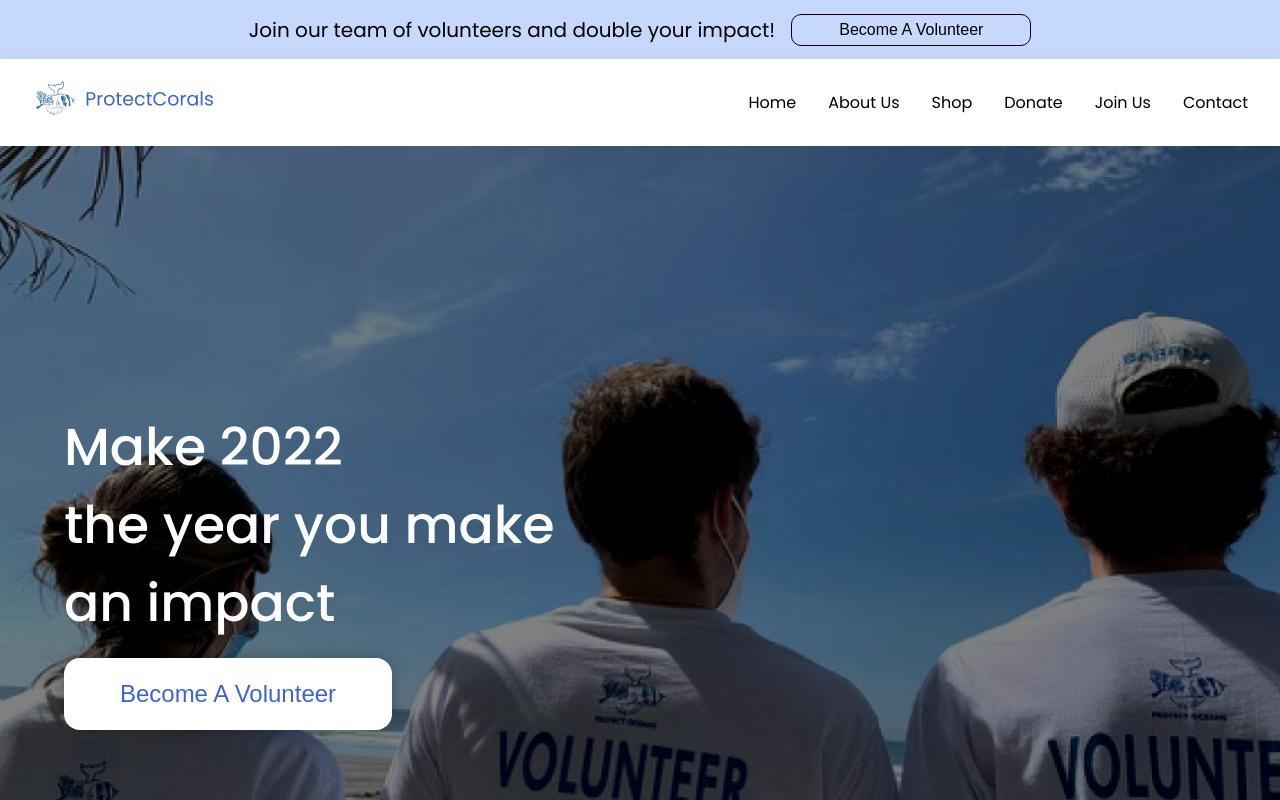
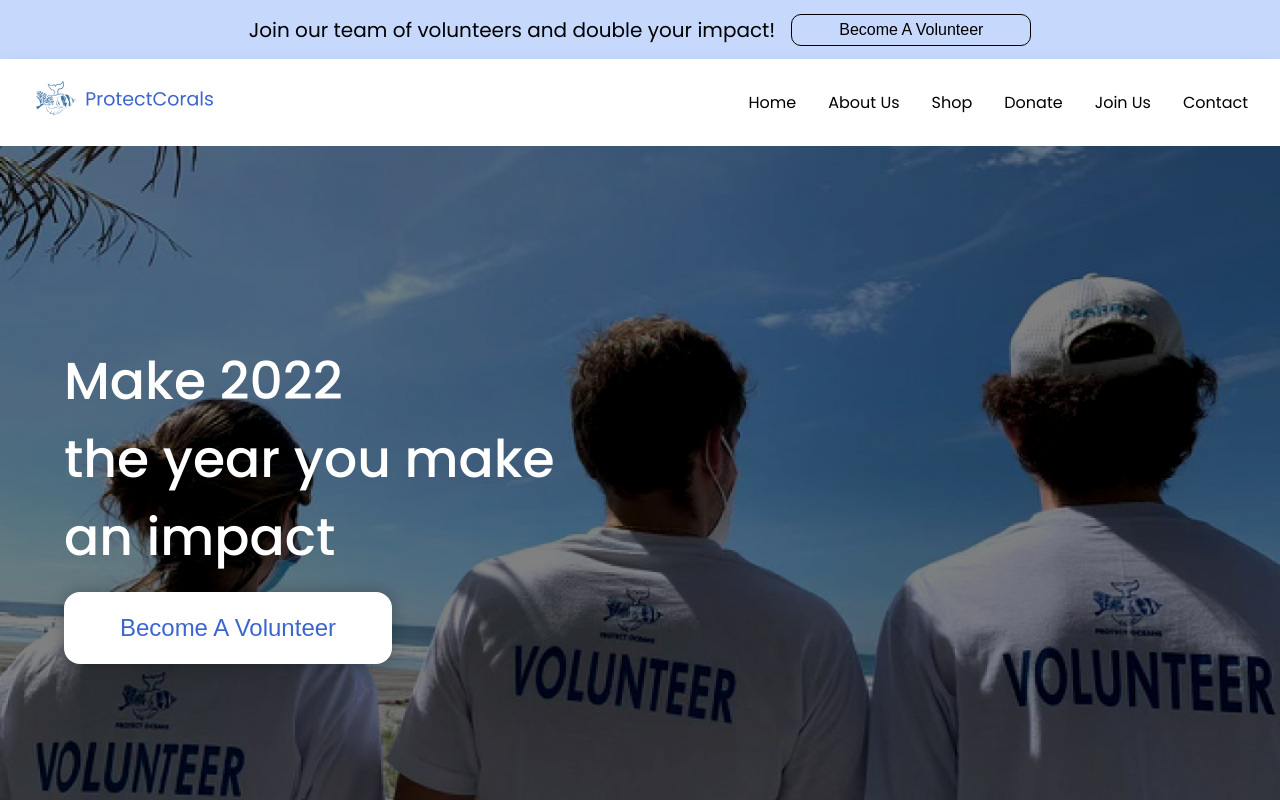
Before and after one commit to codeyStein/ProtectCorals, a Next.js app: page / in a window 1280 px wide. Shown: the top 800 px of the page. Built offline with nearby package versions, Linux system fonts and the light colour scheme.

Commit message:
Optimized Animations

```diff
--- a/package.json
+++ b/package.json
@@ -14,7 +14,8 @@
     "@fortawesome/react-fontawesome": "^0.1.18",
     "next": "12.1.6",
     "react": "18.1.0",
-    "react-dom": "18.1.0"
+    "react-dom": "18.1.0",
+    "react-spinners": "^0.12.0"
   },
   "devDependencies": {
     "eslint": "8.15.0",
--- a/styles/style.css
+++ b/styles/style.css
@@ -24,6 +24,7 @@ body {
 * {
   box-sizing: border-box;
 }
+
 
 
 /* Banner Styles*/
@@ -138,7 +139,7 @@ nav button {
   justify-content: center;
   align-items: center;
 
-  min-height: 810px;
+  min-height: 84.9vh;
 
   background-attachment: fixed;
   background-position: center;
@@ -166,7 +167,8 @@ nav button {
 
   text-align: left;
 
-  animation: fadeinHeader 1000ms cubic-bezier(0, 0, 0.5, 1) 300ms;
+  opacity: 0;
+  animation: fadeinHeader 1000ms cubic-bezier(0, 0, 0.5, 1) 300ms forwards;
 
 }
 
@@ -185,21 +187,21 @@ nav button {
 
   box-shadow: 0px 0rem 1rem var(--clr-translucent);
 
+
   cursor: pointer;
+  opacity: 0;
   transition: all 200ms cubic-bezier(0, 0, 0.5, 1);
-
-  animation: fadein-leftHeader 1000ms cubic-bezier(0, 0, 0.5, 1) 300ms;
+  animation: fadein-leftButton 1000ms cubic-bezier(0, 0, 0.5, 1) 300ms forwards;
 
 }
 
 .main--button:hover,.main--button:focus {
-  transform: translateY(-10px);
-  cursor: pointer;
   box-shadow: 0px 1rem 1.5rem var(--clr-translucent);
 }
 
 
 /* Keyframes*/
+
 @keyframes fadeinHeader {
   from {
     transform: translateY(-16px);
@@ -211,12 +213,12 @@ nav button {
   }
 }
 
-@keyframes fadein-leftHeader {
-  from {
+@keyframes fadein-leftButton {
+  0% {
     transform: translateX(-16px);
     opacity: 0;
   }
-    to {
+    100% {
     transform: translateX(0);
     opacity: 1;
   }
```
Also changed, not shown: pages/index.js (+4 -3 lines), 1 other file (tests, documents, lock files or other folders).
